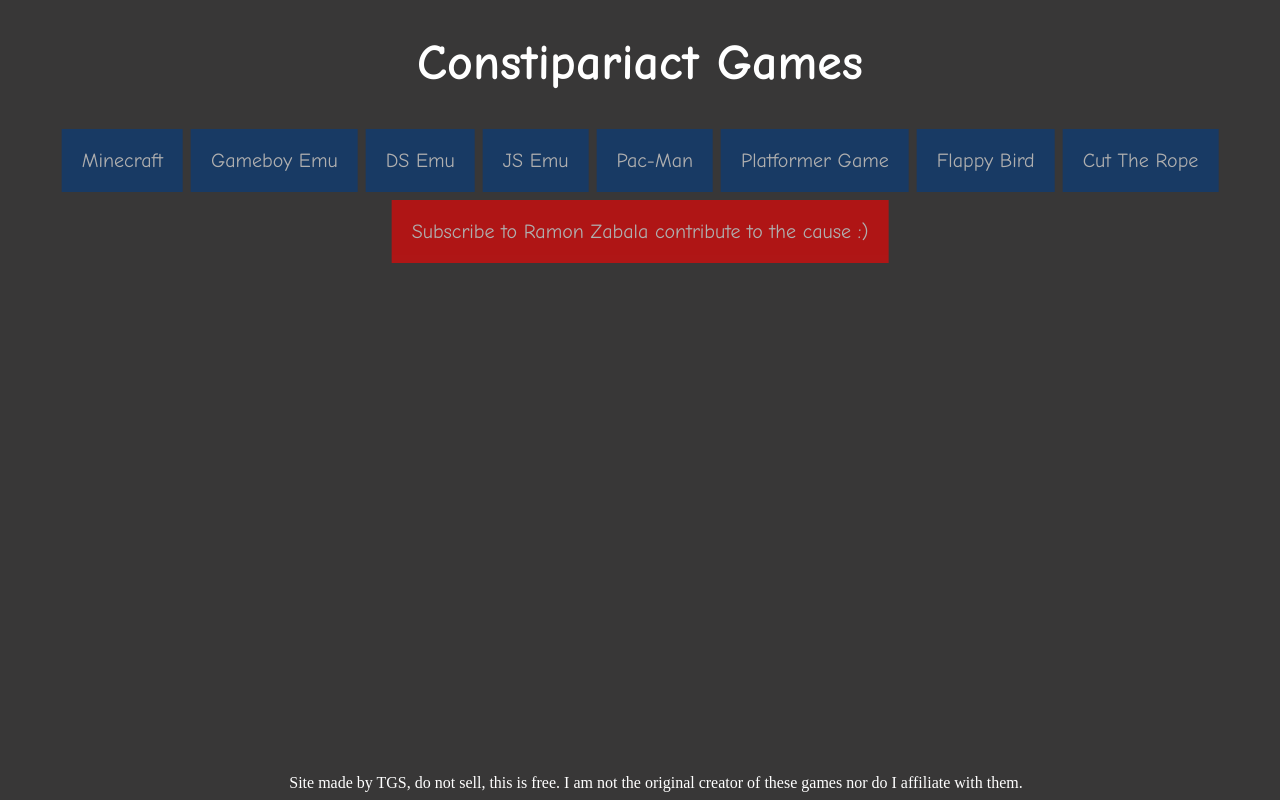
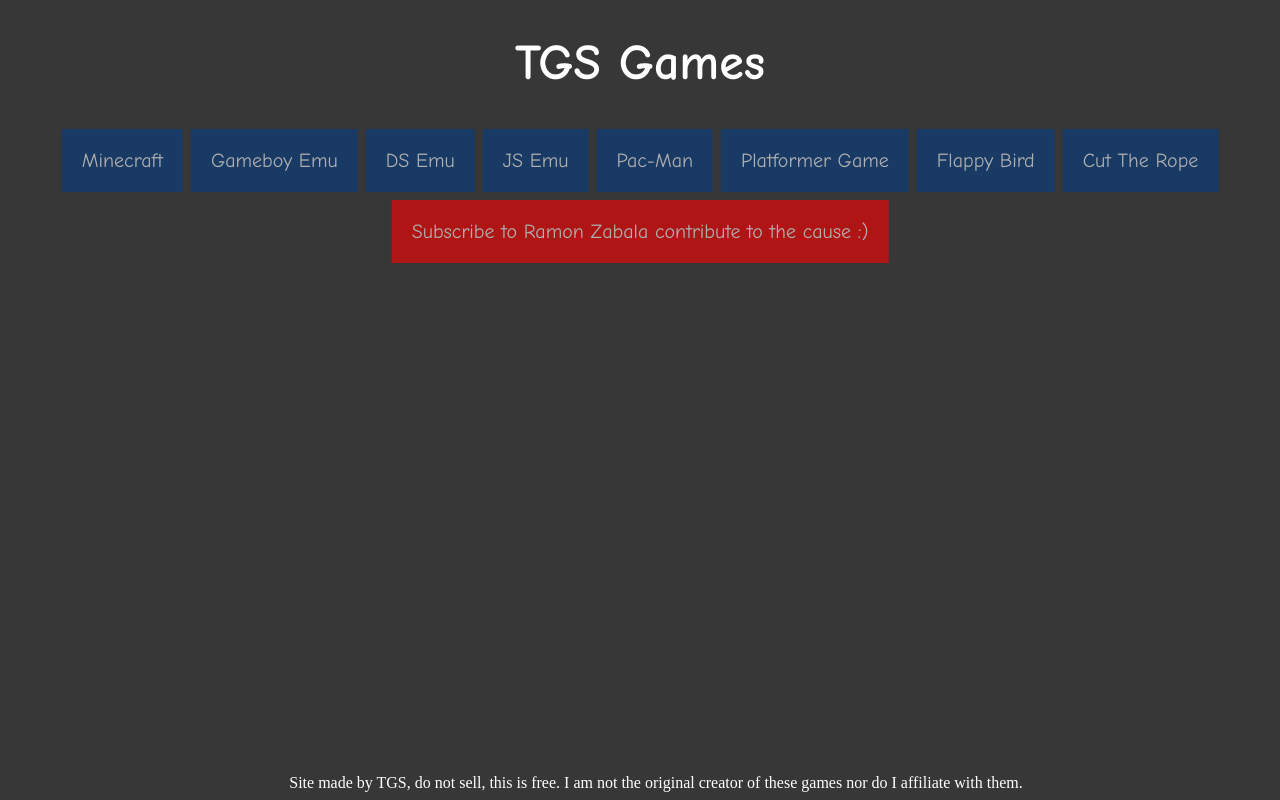
Before and after one commit to tgs-tgm/tgs-tgm.github.io, a plain HTML site: page index.html in a window 1280 px wide. Drawn offline with Linux system fonts and the light colour scheme.

Commit message:
Update index.html

```diff
--- a/index.html
+++ b/index.html
@@ -2,13 +2,13 @@
 <html>
 
   <head>
-    <title>Constipariact :)</title>
+    <title>Totally Google</title>
     <link rel="icon" type="image/x-icon" href="/images/favicon.ico">
     <link rel="stylesheet" href="styles.css">
   </head>
 
   <body>
-    <h1 class="title">Constipariact Games</h1>
+    <h1 class="title">TGS Games</h1>
     <!Games>
       <div id="button_holder">
         <button class="button" onclick="window.location.href='https://thegamingsqueaker.github.io/eaglercraft/';">Minecraft</button>
```
